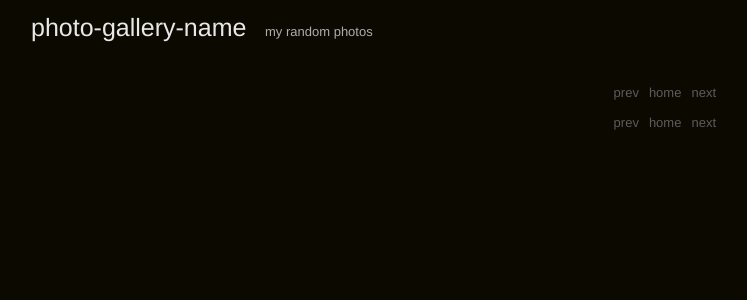
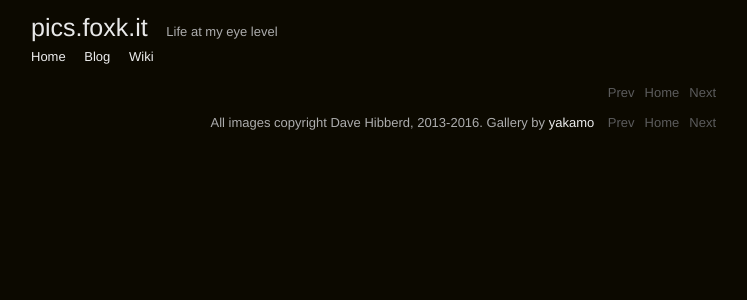
Before and after one commit to irl/simple-gallery, a PHP site: page /?index=1 in a window 1280 px wide. Shown: the top 300 px of the page, without its empty margins (274-1021 px from the left). Run offline with PHP 8.4, Linux system fonts and the light colour scheme; data that the repository does not hold is empty.

Commit message:
My main changes to Yakamo's Gallery

```diff
--- a/index.php
+++ b/index.php
@@ -8,22 +8,31 @@ foreach (glob("photos/*.jpg") as $filename) {
 $index = $count;
 $check = $_GET['index'];
 if (isset($check)){
-        if ($_GET['index'] > $count){
-        	$index = $count;
-        } else {
+	if ($_GET['index'] > $count){
+	} else {
 		$index = $_GET['index'];
-        }
+	}
 }else{
-        $index = $count;
+	$index = $count;
 }
 ?>
 <link rel="stylesheet" type="text/css" href="style.css"/>
 <div id="header">
-	<span class="instamike">photo-gallery-name</span>
-	<span class="subtitle">my random photos</span>
+	<span class="instamike">pics.foxk.it</span>
+	<span class="subtitle">Life at my eye level</span> <br />
+	<?php echo "<span class='headlinks'><a href='index.php?index=" . $count . "'>Home</a></span>"; ?>
+	<span class="headlinks"><a href="http://hibby.info">Blog</a></span>
+	<span class="headlinks"><a href="http://foxk.it">Wiki</a></span>
+
 </div>
 <div id="wrapper">
 	<div id="content">
+<?php
+if (!isset($check)) {
+	echo "<p>Hi friend! You must have stumbled here via a link or direct referral.<br />";
+	echo "This is my Instagram clone where I document my life so I can show it off to the people I love. <br />";
+	echo "That must include you. Congratulations! I hope you enjoy seeing the things that matter to me. </p>";
+} ?>
 <div class="pagnation">
 <?php
 
@@ -34,54 +43,53 @@ $next = 10;
 }
 if ($index < $count){
 	$prev = $index + 10;
-}else if($index == $count){
+}else if($index >= $count){
 	$prev = $count;
 }
 $menu = $index;
 if ($menu < $count){
-echo "<span class='pages'><a href='index.php?index=" . $prev . "'>prev</a></span>";
-echo "<span class='pages'><a href='index.php?index=" . $count . "'>home</a></span>";
+echo "<span class='pages'><a href='index.php?index=" . $prev . "'>Prev</a></span>";
+echo "<span class='pages'><a href='index.php?index=" . $count . "'>Home</a></span>";
 } else{
-echo "<span class='pagesnot'>prev</span>";
-echo "<span class='pagesnot'>home</span>";
+echo "<span class='pagesnot'>Prev</span>";
+echo "<span class='pagesnot'>Home</span>";
 }
 if ($menu > 10){
-echo "<span class='pages'><a href='index.php?index=" . $next . "'>next</a></span>";
+echo "<span class='pages'><a href='index.php?index=" . $next . "'>Next</a></span>";
 }else{
-echo "<span class='pagesnot'>next</span>";
+echo "<span class='pagesnot'>Next</span>";
 }
 ?>
 </div>
 <?php
 $total = $index - 10; #must bring down total so index can drop to the same number as total, counting down
-
 if ($index > 0){
+/*echo "<p>Test:" . $index . "</p>";*/
 while ($index > $total){
-	if (isset($images_find[$index])){
-
+		/*echo "<p>Test:" . $index . "</p>";*/
 		if (file_exists("photos/" . $index . ".jpg") == "True") {
 		$exif_data = exif_read_data("photos/" . $index . ".jpg");
 		$edate = $exif_data['DateTime'];
 		echo "<div class='images'><img src='photos/" . $index . ".jpg'> " . $edate . " - image-no - " . $index . "</div>";
 		}
-	}
 	$index--;
 }
 }
 ?>
 <div class="pagnation">
+<span class="subtitle">All images copyright Dave Hibberd, 2013-2016. Gallery by <a href="https://github.com/yakamok/simple-gallery">yakamo</a></span>
 <?php
 if ($menu < $count){
-echo "<span class='pages'><a href='index.php?index=" . $prev . "'>prev</a></span>";
-echo "<span class='pages'><a href='index.php?index=" . $count . "'>home</a></span>";
+echo "<span class='pages'><a href='index.php?index=" . $prev . "'>Prev</a></span>";
+echo "<span class='pages'><a href='index.php?index=" . $count . "'>Home</a></span>";
 } else{
-echo "<span class='pagesnot'>prev</span>";
-echo "<span class='pagesnot'>home</span>";
+echo "<span class='pagesnot'>Prev</span>";
+echo "<span class='pagesnot'>Home</span>";
 }
 if ($menu > 10){
-echo "<span class='pages'><a href='index.php?index=" . $next . "'>next</a></span>";
+echo "<span class='pages'><a href='index.php?index=" . $next . "'>Next</a></span>";
 }else{
-echo "<span class='pagesnot'>next</span>";
+echo "<span class='pagesnot'>Next</span>";
 }
 ?>
 </div>
--- a/style.css
+++ b/style.css
@@ -16,5 +16,6 @@ body, input, textarea {
 .images {text-align: right; font-size: 9px; color: #696969; padding: 30px;margin-bottom: 30px; background-color:#E8E8E8;border: #f2f2f2 solid 1px;}
 .pagnation {text-align: right; margin-bottom: 5px;}
 .pages {padding-left: 10px;}
+.headlinks {padding-left: 15px;}
 .pagesnot{color: #5c5c5c; padding-left: 10px;}
 img {border: solid 1px #999999;}
```
